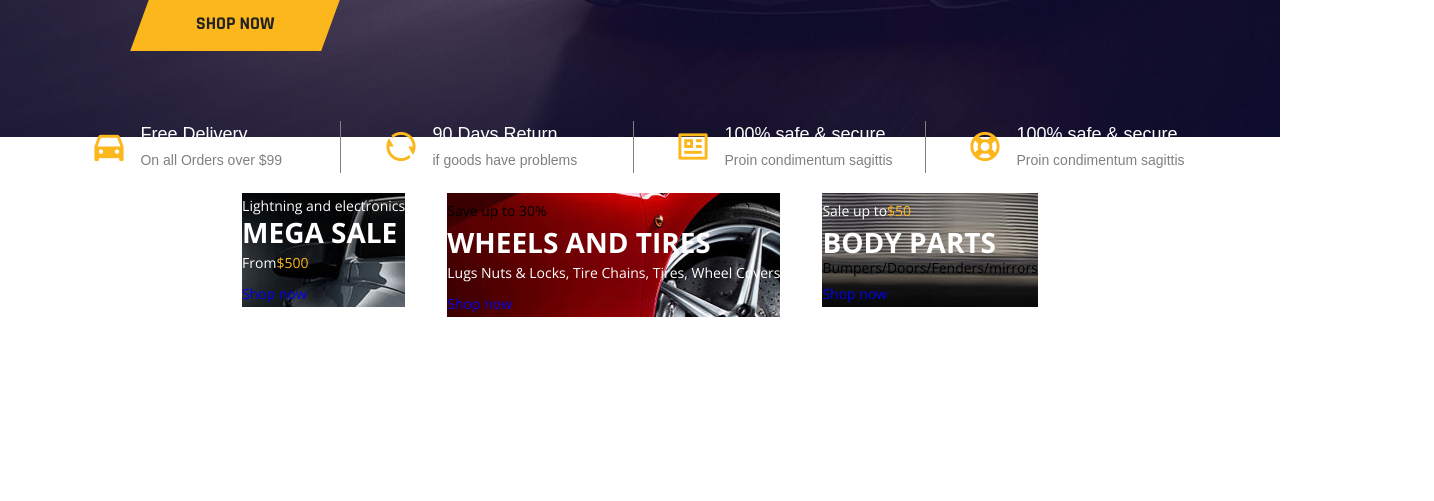
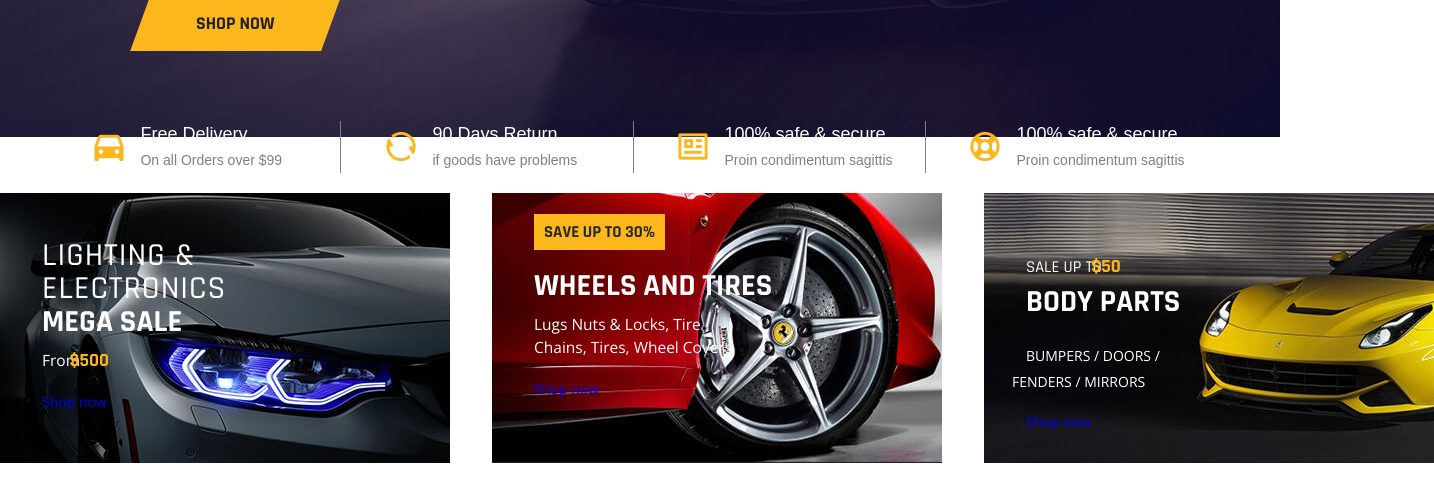
Before and after one commit to ebaang/armaniaHTML, a plain HTML site: page index.html in a window 1280 px wide. Shown: the part 589-1090 px from the top of the page, 1434 px wide, since content can reach past the window. Drawn offline with nearby package versions, Linux system fonts and the light colour scheme.

Commit message:
initial features

```diff
--- a/index.html
+++ b/index.html
@@ -131,73 +131,40 @@
       <section class="features">
          <div class="features__content">
             <ul class="features__content--list">
-               <li class="features__item">
-
-                  <div
-                  style="background-image: url(./img/carpart-banner-1.jpg)"
-                  class="features__photo;"
-               >
-                  <div>
-                  <!-- <img src="./img/carpart-banner-1.jpg" alt="carpart-banner-1" class="features__banner"> -->
-                     <span class="features__subheading"
-                        >Lightning and electronics</span
-                     >
-                     <h2 class="features__heading">Mega Sale</h2>
-                  </div>
-
-                  <p class="features__heading--paragraph">
-                     From<span class="features__heading--price">$500</span>
-                  </p>
-
-                  <div class="features__cta">
-                     <a href="#" class="feature__cta--btn">Shop now</a>
-                  </div>
-
-               <!-- <img
-                  src="./img/carpart-banner-1.jpg"
-                  alt="banner"
-                  class="features__photo--1"
-               />
-
-
-
-
-                  <!-- <div
-                     style="background-image: url(./img/carpart-banner-1.jpg)"
-                     class="features__photo;"
-                  >
+               <li class="features__content--item">
+                  <img
+                     src="./img/carpart-banner-1.jpg"
+                     alt="banner"
+                     class="features__content--item--photo;"
+                  />
+                  <div class="features__content--item--wrapper">
                      <div>
                         <span class="features__subheading"
-                           >Lightning and electronics</span
+                           >Lighting & electronics</span
                         >
                         <h2 class="features__heading">Mega Sale</h2>
                      </div>
 
                      <p class="features__heading--paragraph">
-                        From<span class="feature__heading--price">$500</span>
+                        From<span class="features__heading--paragraph--price"
+                           >$500</span
+                        >
                      </p>
 
                      <div class="features__cta">
-                        <a href="#" class="feature__cta--btn">Shop now</a>
+                        <a href="#" class="features__cta--btn">Shop now</a>
                      </div>
-                  </div> -->
-                  <!-- <img
-                     src="./img/carpart-banner-1.jpg"
-                     alt="banner"
-                     class="features__photo--1"
-                  /> -->
+                  </div>
+               </li>
 
-               </li>
-               <li class="features__item">
-                  <!-- <img
+               <li class="features__content--item">
+                  <img
                      src="./img/carpart-banner-2.jpg"
                      alt="banner"
-                     class="features__photo--2"
-                  /> -->
-                  <div
-                     style="background-image: url(./img/carpart-banner-2.jpg)"
-                     class="features__photo"
-                  >
+                     class="features__content--item--photo;"
+                  />
+
+                  <div class="features__content--item--wrapper">
                      <p class="features__heading--saveUp">Save up to 30%</p>
 
                      <h2 class="features__heading">Wheels and tires</h2>
@@ -205,31 +172,35 @@
                         Lugs Nuts & Locks, Tire Chains, Tires, Wheel Covers
                      </p>
                      <div class="features__cta">
-                        <a href="#" class="feature__cta--btn">Shop now</a>
+                        <a href="#" class="features__cta--btn">Shop now</a>
                      </div>
                   </div>
                </li>
-               <li class="features__item">
-                  <!-- <img
+               <li class="features__content--item">
+                  <img
                      src="./img/carpart-banner-3.jpg"
                      alt="banner"
-                     class="features__photo--3"
-                  /> -->
-                 <div style="background-image: url(./img/carpart-banner-3.jpg);">
-                  <p class="features__heading--paragraph">
-                     Sale up to<span class="features__heading--price">$50</span>
-                  </p>
-                  <h2 class="features__heading">Body Parts</h2>
-                  <span class="features__heading--bold"
-                     >Bumpers/Doors/Fenders/mirrors</span
-                  >
-                  <div class="features__cta">
-                     <a href="#" class="feature__cta--btn">Shop now</a>
+                     class="features__content--item--photo;"
+                  />
+                  <div class="features__content--item--wrapper">
+                     <p class="features__heading--paragraph--3">
+                        Sale up to<span
+                           class="features__heading--paragraph--price"
+                           >$50</span
+                        >
+                     </p>
+                     <h2 class="features__heading">Body Parts</h2>
+                     <div class="features__heading--additional">
+                        Bumpers / Doors /
+                     </div>
+                     <span class="features__heading--additional--span"
+                        >Fenders / mirrors</span
+                     >
 
-
-               </div>
-
-
+                     <div class="features__cta">
+                        <a href="#" class="features__cta--btn">Shop now</a>
+                     </div>
+                  </div>
                </li>
             </ul>
          </div>
--- a/styles/_features.scss
+++ b/styles/_features.scss
@@ -4,29 +4,112 @@
    background-size: 100% 100%;
 
    &__content {
+      width: max-content;
+      margin-left: auto;
+      margin-right: auto;
       &--list {
-         display: flex;
+         max-width: 1800px;
+         display: grid;
+         // justify-content: center;
+         // justify-content: space-around;
          grid-template-columns: 1fr 1fr 1fr;
-         justify-content: center;
          gap: 3rem;
-         //  justify-content: space-around;
-         //  background-size: 100% 100%;
+      }
+      &--item {
+         position: relative;
+
+         &--photo {
+            position: absolute;
+         }
+
+         &--wrapper {
+            position: absolute;
+            top: 0;
+            left: 0;
+            max-width: 370px;
+         }
       }
    }
 
    &__heading {
       color: white;
       text-transform: uppercase;
-      font-size: 2rem;
+      font-size: 2.2rem;
       font-weight: 700;
+      font-family: 'Rajdhani';
+      padding-left: 3rem;
+      padding-top: 3px;
+
       &--paragraph {
+         padding-left: 3rem;
+         padding-top: 1rem;
+         padding-bottom: 3px;
          color: white;
+         font-size: 15.5px;
+         max-width: 260px;
+         line-height: 23px;
+         font-family: 'Open Sans';
+         &--3 {
+            padding-top: 4rem;
+            padding-left: 3rem;
+            text-transform: uppercase;
+            color: white;
+            font-family: 'Rajdhani';
+            font-size: 16.5px;
+         }
+
+         &--price {
+            padding-left: 1rem;
+            color: $primary;
+            font-size: 1.34rem;
+            margin: -24.5px;
+            font-family: 'Rajdhani';
+            font-weight: 900;
+         }
       }
-      &--price {
-         color: $primary;
+      &--additional {
+         padding-left: 3rem;
+         padding-top: 2rem;
+         color: white;
+         text-transform: uppercase;
+         &--span {
+            padding-left: 2rem;
+            color: white;
+            text-transform: uppercase;
+         }
+      }
+
+      &--saveUp {
+         margin-top: 1.5rem;
+         margin-left: 3rem;
+         margin-bottom: 1.4rem;
+         background-color: $primary;
+         padding-left: 10px;
+         padding-right: 10px;
+         padding-top: 0;
+         padding-bottom: 0;
+         display: inline-block;
+         text-transform: uppercase;
+         font-family: 'Rajdhani';
+         font-weight: 900;
+         font-size: 1.2rem;
+         color: $grayDark;
       }
    }
    &__subheading {
+      display: inline-block;
+      padding-top: 3.3rem;
+      padding-left: 3rem;
       color: white;
+      text-transform: uppercase;
+      font-family: 'Rajdhani';
+      font-size: 2.3rem;
+      line-height: 33px;
+      letter-spacing: 1px;
+   }
+
+   &__cta {
+      padding-left: 3rem;
+      padding-top: 1rem;
    }
 }
```
Also changed, not shown: styles/styles.css, 1 other file.
